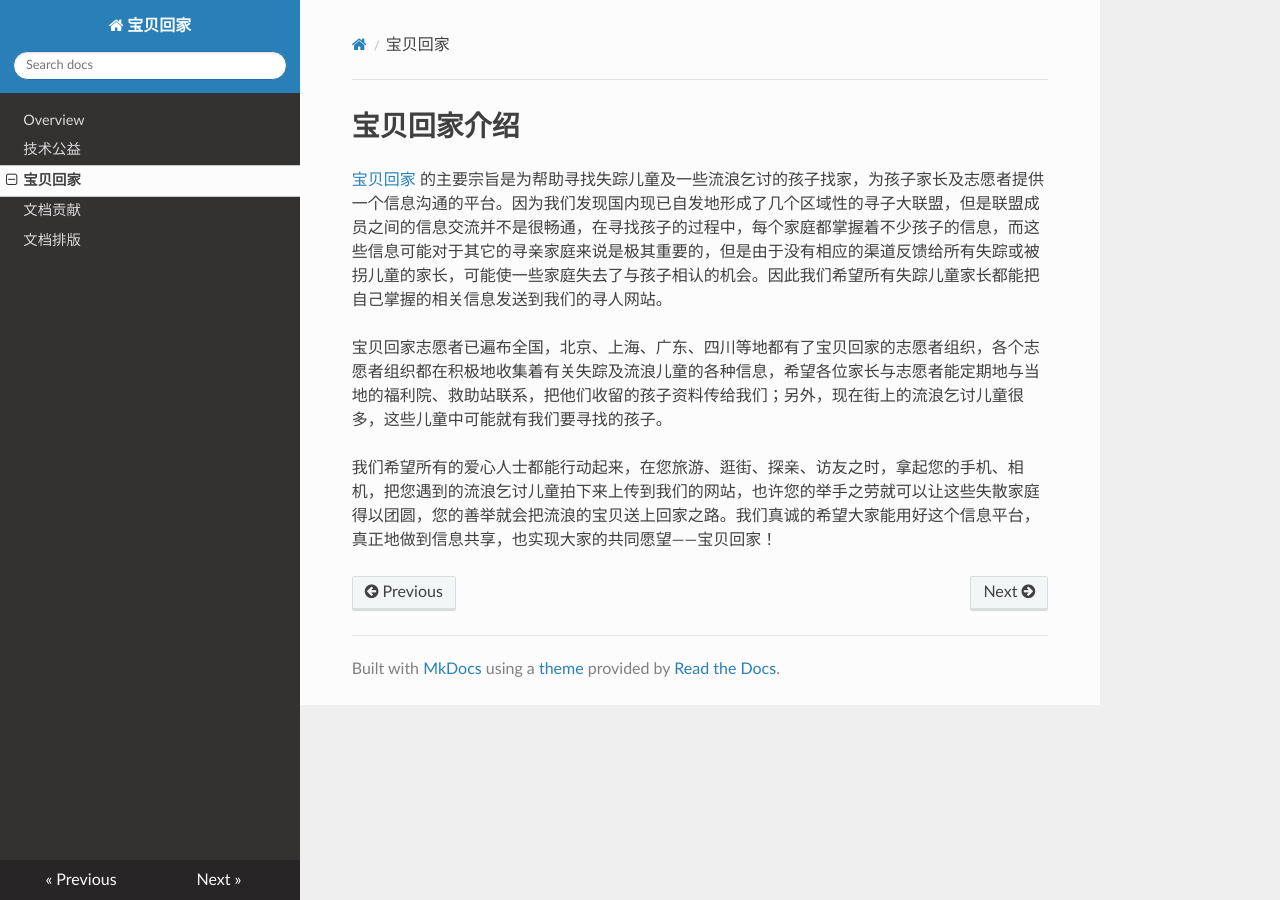
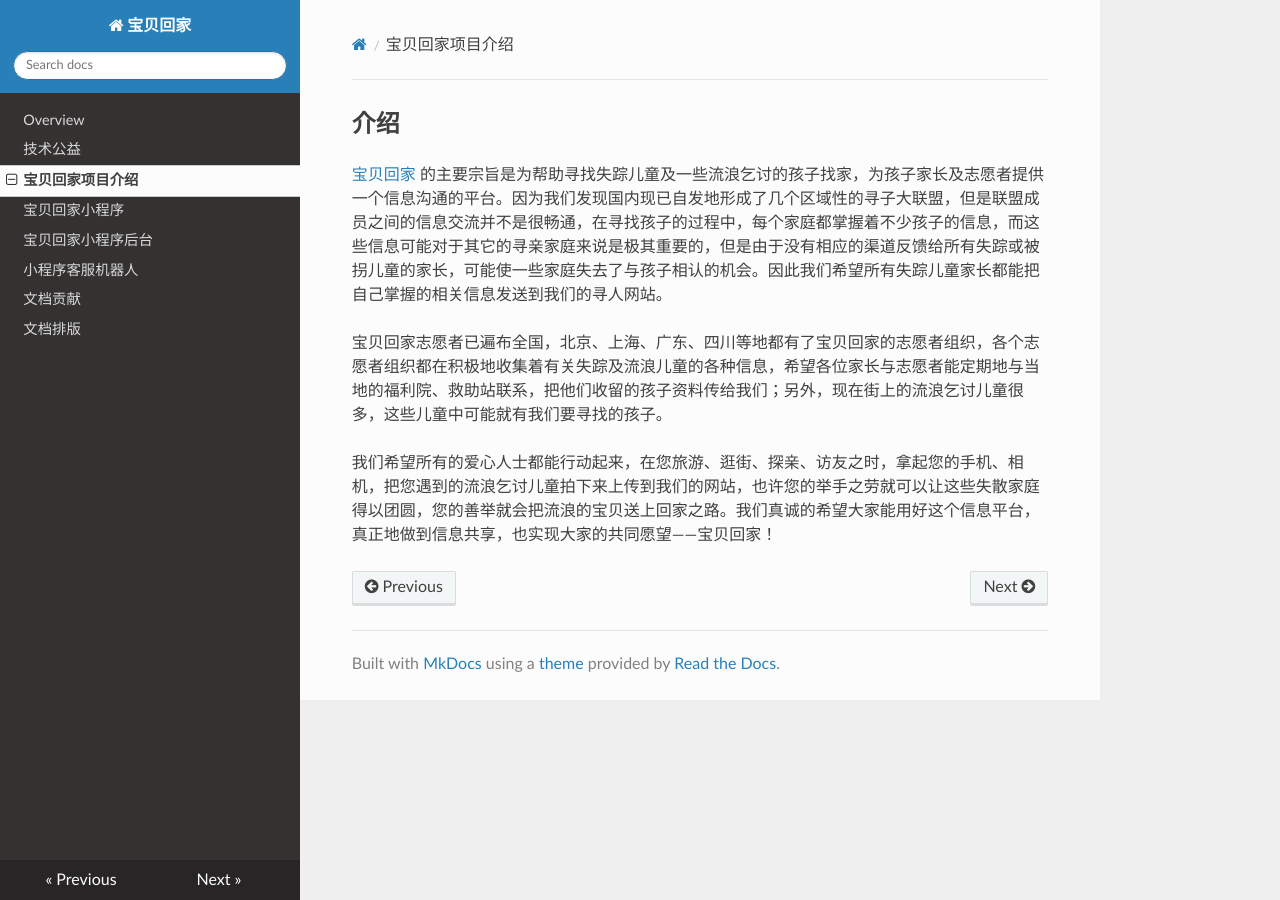
Before and after one commit to bbhj/intro, an MkDocs documentation site: the page built from docs/baby.md, in a window 1280 px wide. Built offline with MkDocs 1.6.1, drawn with Linux system fonts in a browser that asks for light colours; nearby versions of some CDN libraries; old or Windows-style settings are respelled for this version of MkDocs; part of the change alters nothing that is shown.

Commit message:
add mina

```diff
--- a/docs/02_baby.md
+++ b/docs/baby.md
@@ -1,5 +1,4 @@
-宝贝回家介绍
-============
+##介绍##
 
 [宝贝回家](https://bbs.baobeihuijia.com) 的主要宗旨是为帮助寻找失踪儿童及一些流浪乞讨的孩子找家，为孩子家长及志愿者提供一个信息沟通的平台。因为我们发现国内现已自发地形成了几个区域性的寻子大联盟，但是联盟成员之间的信息交流并不是很畅通，在寻找孩子的过程中，每个家庭都掌握着不少孩子的信息，而这些信息可能对于其它的寻亲家庭来说是极其重要的，但是由于没有相应的渠道反馈给所有失踪或被拐儿童的家长，可能使一些家庭失去了与孩子相认的机会。因此我们希望所有失踪儿童家长都能把自己掌握的相关信息发送到我们的寻人网站。
 
--- a/mkdocs.yml
+++ b/mkdocs.yml
@@ -2,7 +2,10 @@ site_name: 宝贝回家
 theme: readthedocs
 pages:
 - Overview: index.md
-- 技术公益: 01_lovelytech.md
-- 宝贝回家: 02_baby.md
+- 技术公益: lovelytech.md
+- 宝贝回家项目介绍: baby.md
+- 宝贝回家小程序: mina.md
+- 宝贝回家小程序后台: mina-backend.md
+- 小程序客服机器人: mina-robot.md
 - 文档贡献: 03_how_to_github_pull_request.md
 - 文档排版: 04_chinese_copywrite_guidelines.md
```
Also changed, not shown: docs/lovelytech.md (renamed from docs/01_lovelytech.md).
